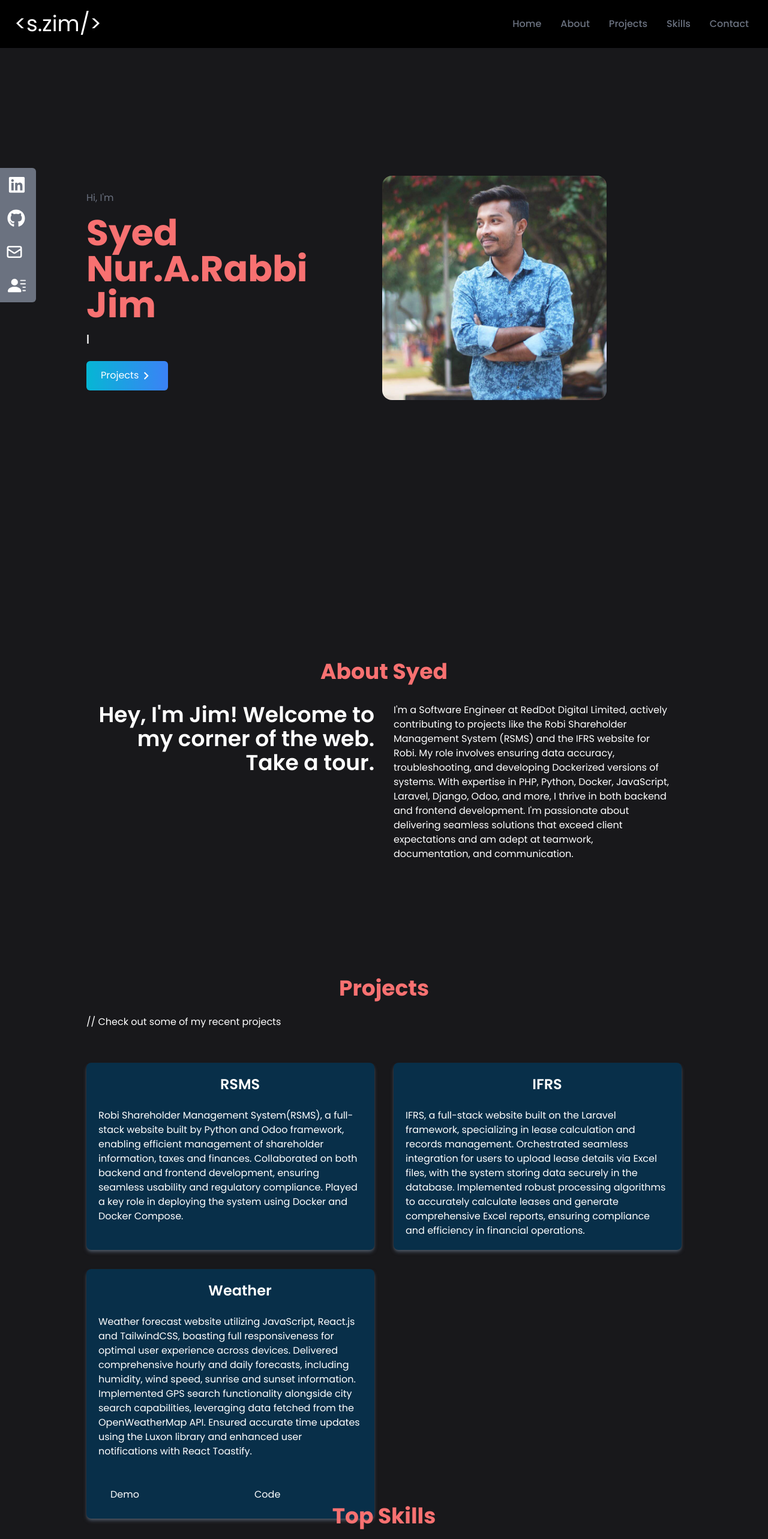
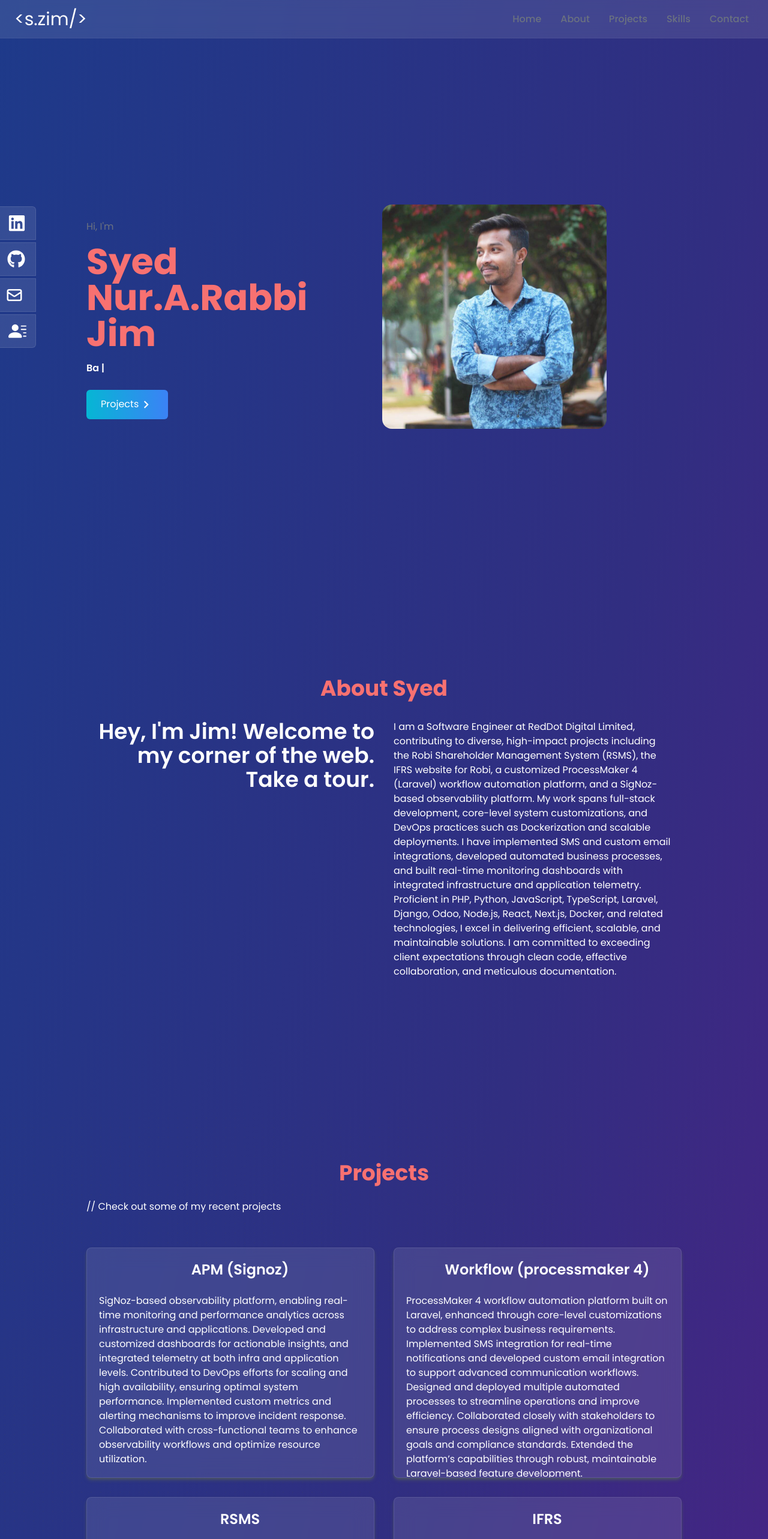
Before and after one commit to Syed997/portfolio, a React (Create React App) app: page / in a window 1280 px wide. Shown: the top 2566 px of the page at 60% size. Built offline with nearby package versions, Linux system fonts and the light colour scheme.

Commit message:
update the style of the full project

```diff
--- a/src/App.js
+++ b/src/App.js
@@ -9,8 +9,8 @@ import SocialLinks from "./components/SocialLinks";
 
 
 function App() {
-  return (
-    <div >
+    return (
+        <div className="flex flex-col space-y-16 min-h-screen bg-gradient-to-br from-blue-900 via-indigo-900 to-purple-900">
       <NavBar/>
       <Home/>
       <About />
@@ -18,9 +18,7 @@ function App() {
       <Skills/>
       <Contact/>
       <Footer/>
-
       <SocialLinks/>
-
     </div>
   );
 }
--- a/src/components/About.jsx
+++ b/src/components/About.jsx
@@ -2,23 +2,41 @@ import React from 'react'
 
 function About() {
   return (
-    <div name="about" className="w-full h-full md:h-screen bg-zinc-900	 text-white">
+    <div name="about" className="w-full h-full md:h-screen text-white">
       <div className="max-w-screen-lg p-4 mx-auto flex flex-col justify-center items-center w-full h-full">
-            <div className='pb-8'>
-          <p className="text-4xl font-bold hidden md:flex justify-center text-red-400">About Syed</p>
+        <div className="pb-8">
+          <p className="text-4xl font-bold hidden md:flex justify-center text-red-400">
+            About Syed
+          </p>
         </div>
         <div className="w-full grid sm:grid-cols-2 gap-8 px-4">
           <div className="sm:text-right text-4xl font-semibold">
             <p>Hey, I'm Jim! Welcome to my corner of the web. Take a tour.</p>
           </div>
           <div>
-                <p>I'm a Software Engineer at RedDot Digital Limited, actively contributing to projects like the Robi Shareholder Management System (RSMS) and the IFRS website for Robi. My role involves ensuring data accuracy, troubleshooting, and developing Dockerized versions of systems. With expertise in PHP, Python, Docker, JavaScript, Laravel, Django, Odoo, and more, I thrive in both backend and frontend development. I'm passionate about delivering seamless solutions that exceed client expectations and am adept at teamwork, documentation, and communication.</p>
+            <p>
+              I am a Software Engineer at RedDot Digital Limited, contributing
+              to diverse, high-impact projects including the Robi Shareholder
+              Management System (RSMS), the IFRS website for Robi, a customized
+              ProcessMaker 4 (Laravel) workflow automation platform, and a
+              SigNoz-based observability platform. My work spans full-stack
+              development, core-level system customizations, and DevOps
+              practices such as Dockerization and scalable deployments. I have
+              implemented SMS and custom email integrations, developed automated
+              business processes, and built real-time monitoring dashboards with
+              integrated infrastructure and application telemetry. Proficient in
+              PHP, Python, JavaScript, TypeScript, Laravel, Django, Odoo,
+              Node.js, React, Next.js, Docker, and related technologies, I excel
+              in delivering efficient, scalable, and maintainable solutions. I
+              am committed to exceeding client expectations through clean code,
+              effective collaboration, and meticulous documentation.
+            </p>
           </div>
         </div>
         <br />
       </div>
     </div>
-  )
+  );
 }
 
 export default About
--- a/src/components/Contact.jsx
+++ b/src/components/Contact.jsx
@@ -2,7 +2,7 @@ import React from 'react'
 
 function Contact() {
   return (
-    <div name="contact" className="w-full h-full md:h-screen bg-zinc-900	 p-4 text-white">
+    <div name="contact" className="w-full h-full md:h-screen p-4 text-white">
         <div className="flex flex-col p-4 justify-center max-w-screen-lg mx-auto h-full">
             <div className="pb-8">
           <p className="text-4xl font-bold flex justify-center text-red-400">Contact</p>
--- a/src/components/Footer.jsx
+++ b/src/components/Footer.jsx
@@ -37,7 +37,7 @@ function Footer() {
         },
     ]
   return (
-      <div className="w-full h-auto bg-zinc-900	 text-white pt-20">
+      <div className="w-full h-auto text-white pt-20">
         <div className="flex flex-col justify-center items-center">
             <div className="text-3xl pb-3">{"<s.zim/>"}</div>
             <div className="flex flex-row my-6">
--- a/src/components/Home.jsx
+++ b/src/components/Home.jsx
@@ -6,7 +6,7 @@ import ReactTyped from "react-typed";
 import { BsFillPersonLinesFill } from 'react-icons/bs';
 export const Home = () => {
   return (
-    <div name="home" className="h-full md:h-screen w-full bg-zinc-900	">
+    <div name="home" className="h-full md:h-screen w-full">
       <div className="max-w-screen-lg mx-auto flex flex-col items-center justify-center h-full px-4 md:flex-row">
         <div className="flex flex-col justify-center h-full">
           <p className='text-gray-500 py-4'>Hi, I'm</p>
--- a/src/components/NavBar.jsx
+++ b/src/components/NavBar.jsx
@@ -26,10 +26,10 @@ function NavBar() {
         }
     ];
   return (
-    <div className="flex justify-between items-center w-full h-20 text-white sticky top-0 px-4 bg-black">
+    <div className="flex justify-between items-center w-full h-16 text-white sticky top-0 px-4 bg-white/10 backdrop-blur-md border-b border-white/5 z-50">
         <div>
-            {/* <h1 className="text-4xl font-signature ml-2">S. Jim</h1> */}
-            <h1 className="text-4xl ml-2">{"<s.zim/>"}</h1>
+            {/* <h1 className="text-3xl font-signature ml-2">S. Jim</h1> */}
+            <h1 className="text-3xl ml-2">{"<s.zim/>"}</h1>
         </div>
         <ul className="hidden md:flex">
             {
--- a/src/components/Portfolio.jsx
+++ b/src/components/Portfolio.jsx
@@ -5,6 +5,20 @@ import quiz from "../assets/portfolio/quizApp.png";
 
 function Portfolio() {
     const projects = [
+        {
+            id: 4,
+            name: "APM (Signoz)",
+            details: "SigNoz-based observability platform, enabling real-time monitoring and performance analytics across infrastructure and applications. Developed and customized dashboards for actionable insights, and integrated telemetry at both infra and application levels. Contributed to DevOps efforts for scaling and high availability, ensuring optimal system performance. Implemented custom metrics and alerting mechanisms to improve incident response. Collaborated with cross-functional teams to enhance observability workflows and optimize resource utilization.",
+            live: "",
+            code: ""
+        },
+        {
+            id: 5,
+            name: "Workflow (processmaker 4)",
+            details: "ProcessMaker 4 workflow automation platform built on Laravel, enhanced through core-level customizations to address complex business requirements. Implemented SMS integration for real-time notifications and developed custom email integration to support advanced communication workflows. Designed and deployed multiple automated processes to streamline operations and improve efficiency. Collaborated closely with stakeholders to ensure process designs aligned with organizational goals and compliance standards. Extended the platform’s capabilities through robust, maintainable Laravel-based feature development.",
+            live: "",
+            code: ""
+        },
         {
             id: 1,
             name: "RSMS",
@@ -50,7 +64,9 @@ function Portfolio() {
 
     // ]
   return (
-      <div name="projects" className=" bg-zinc-900	 w-full text-white h-full md:h-screen">
+      <div name="projects" className="w-full text-white py-16 relative">
+        {/* Subtle grid pattern for glass effect background */}
+        <div className="absolute inset-0 bg-[radial-gradient(#444_1px,transparent_1px)] [background-size:16px_16px] opacity-10"></div>
         <div className="max-w-screen-lg p-4 mx-auto flex flex-col justify-center w-full h-full">
             <div className="pb-8">
                   <p className="text-4xl font-bold flex justify-center text-red-400">Projects</p>
@@ -59,7 +75,7 @@ function Portfolio() {
             <div className="grid sm:grid-cols-1 md:grid-cols-2 gap-8 px-12 md:px-0">
                 {
                     projects.map(({id, src, name, details, hrefDemo, hrefCode, live, code})=>(
-                        <div key={id} className="shadow-md shadow-gray-600 rounded-lg bg-sky-950 duration-200 hover:scale-105">
+                        <div key={id} className="shadow-md shadow-gray-600 rounded-lg bg-white/10 backdrop-blur-lg border border-white/10 duration-200 hover:scale-105 h-96 overflow-y-auto overflow-x-hidden">
                             {/* <img src={src} alt="" className="rounded-md duration-200 hover:scale-105 w-80 h-60" />
 
                             <div className="flex items-center justify-center">
--- a/src/components/Skills.jsx
+++ b/src/components/Skills.jsx
@@ -94,7 +94,7 @@ function Skills() {
 
     ]
   return (
-      <div name="skills" className="bg-zinc-900	 w-full h-full md:h-screen">
+      <div name="skills" className="w-full h-full md:h-screen">
           <div className="max-w-screen-lg mx-auto p-4 flex flex-col justify-center w-full h-full text-white ">
             <div >
                   <p className="text-4xl font-bold p-2 flex justify-center text-red-400">Top Skills</p>
--- a/src/components/SocialLinks.jsx
+++ b/src/components/SocialLinks.jsx
@@ -12,7 +12,7 @@ function SocialLinks() {
                 </>
             ),
             href: 'https://www.linkedin.com/in/syed-nur-a-rabbi-jim-ab3670190/',
-            style: 'rounded-tr-md bg-blue-600'
+            style: 'rounded-tr-md'
         },
         {
             id: 2,
@@ -22,7 +22,7 @@ function SocialLinks() {
                 </>
             ),
             href: 'https://github.com/Syed997',
-            style: 'bg-[#333333]'
+            style: ''
 
         },
         {
@@ -33,7 +33,7 @@ function SocialLinks() {
                 </>
             ),
             href: 'mailto:syednur.jim@gmail.com',
-            style: 'bg-[#6fc2b0]'
+            style: ''
 
         },
         {
@@ -49,26 +49,22 @@ function SocialLinks() {
         }
     ]
   return (
-    <div className="hidden  lg:flex flex-col top-[35%] left-0 fixed">
-        <ul>
+    <div className="hidden lg:flex flex-col top-[35%] left-0 fixed">
+        <ul className="flex flex-col gap-1">
             {
                 links.map(({id, child, href, style, download})=>(
-                    <li key={id} className={`flex justify-between items-center w-40 h-14 px-4 ml-[-100px] hover:ml-[-10px] hover:rounded-md duration-300 bg-gray-500 ${style}`}>
+                    <li key={id} className={`flex justify-between items-center w-40 h-14 px-4 ml-[-100px] hover:ml-[-10px] hover:rounded-md duration-300 bg-white/10 backdrop-blur-md border border-white/10 ${style}`}>
                         <a
                         href={href}
                         className="flex justify-center items-center w-full text-white ml-4"
                         download={download}
                         target="_blank"
                         rel="noreferrer">
-
-                            {
-                                child
-                            }
+                            {child}
                         </a>
                     </li>
                 ))
             }
-
         </ul>
     </div>
   )
```
Also changed, not shown: 1 other file (tests, documents, lock files or other folders). Lines whose indentation alone changed are shown as unchanged.
